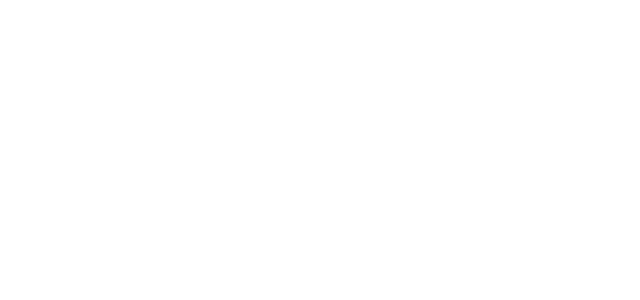
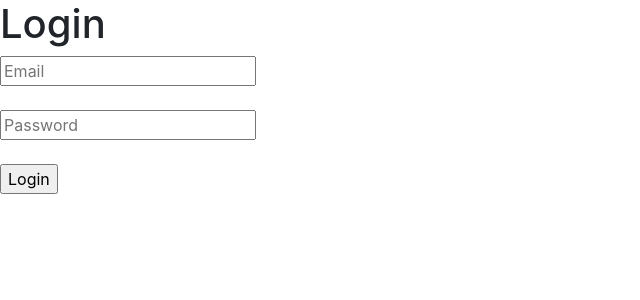
Before and after one commit to MGP1992/CareHomeManagement, a React (Create React App) app in the folder frontend/: page /login in a window 1280 px wide. Before the commit this address had no page. Shown: the top 300 px of the page, without its empty margins (0-640 px from the left). Built offline with nearby package versions, Linux system fonts and the light colour scheme.

Commit message:
add fetch request for user login and redirect to profile

```diff
--- a/frontend/src/App.js
+++ b/frontend/src/App.js
@@ -3,6 +3,8 @@ import { BrowserRouter as Router, Route, Routes } from 'react-router-dom';
 import './App.css';
 
 import AddCarer from './components/signup/Signup';
+import Login from './components/login/Login';
+import Profile from './components/profile/Profile';
 
 const Placeholder = () => {
   return (
@@ -31,6 +33,9 @@ const App = () => {
         <Routes>
           <Route exact path='/' element={<Placeholder />} />
           <Route exact path='/signup' element={<AddCarer />} />
+          <Route exact path='/login' element={<Login />} />
+          <Route exact path='/profile' element={<Profile />} />
+
         </Routes>
       </div>
     </Router>
--- /dev/null
+++ b/frontend/src/components/login/Login.jsx
@@ -0,0 +1,66 @@
+import React from "react";
+import { useState } from "react";
+import axios from "axios";
+import {useNavigate} from "react-router-dom"
+
+const Login = () => {
+  const navigate = useNavigate();
+  const [loginInfo, setloginInfo] = useState({
+    email: "",
+    password: "",
+  });
+  const onSubmit = (e) => {
+    e.preventDefault();
+    // going forward perform the check for resident or carer here maybe?
+    //could add a box to check if signing in as carer
+    axios
+      .post("http://localhost:8082/carers/auth", loginInfo)
+      .then((res) => {
+        window.localStorage.setItem("carer", JSON.stringify(res.data.user));
+        // window.localStorage.setItem("staffID", res.data.user.staffID);
+        // window.localStorage.setItem("firstName", res.data.user.firstName);
+        // window.localStorage.setItem("lastName", res.data.user.lastName);
+      })
+      .then((res) => {
+        navigate("/profile");
+      })
+      .catch((err) => {
+        console.log("Could not log in");
+      });
+  };
+
+  return (
+    <div className="loginContainer">
+      <h1 className="login-header">Login</h1>
+      <form noValidate onSubmit={onSubmit}>
+        <div className="login-form-entry">
+          <input
+            type="text"
+            placeholder="Email"
+            name="email"
+            className="addcarer-input"
+            onChange={(e) => {
+              setloginInfo({ ...loginInfo, email: e.target.value });
+            }}
+          />
+        </div>
+        <br />
+        <div className="addcarer-form-entry">
+          <input
+            type="password"
+            placeholder="Password"
+            name="password"
+            className="addcarer-input"
+            onChange={(e) => {
+              setloginInfo({ ...loginInfo, password: e.target.value });
+            }}
+          />
+        </div>
+        <br />
+        <input type="submit" value="Login" className="addcarer-submit-btn" />
+      </form>
+    </div>
+  );
+};
+
+export default Login;
--- /dev/null
+++ b/frontend/src/components/profile/Profile.jsx
@@ -0,0 +1,15 @@
+import React from 'react'
+
+const Profile = () => {
+  const carer = JSON.parse(window.localStorage.getItem('carer'))
+
+  return (
+    <>
+    <h1>Carer profile</h1>
+    <h1>Staff ID -- {carer.staffID}</h1>
+    <h1>Staff Name -- {`${carer.firstName} ${carer.lastName}`}</h1>
+    </>
+  )
+}
+
+export default Profile
```
Also changed, not shown: 2 other files (tests, documents, lock files or other folders).
